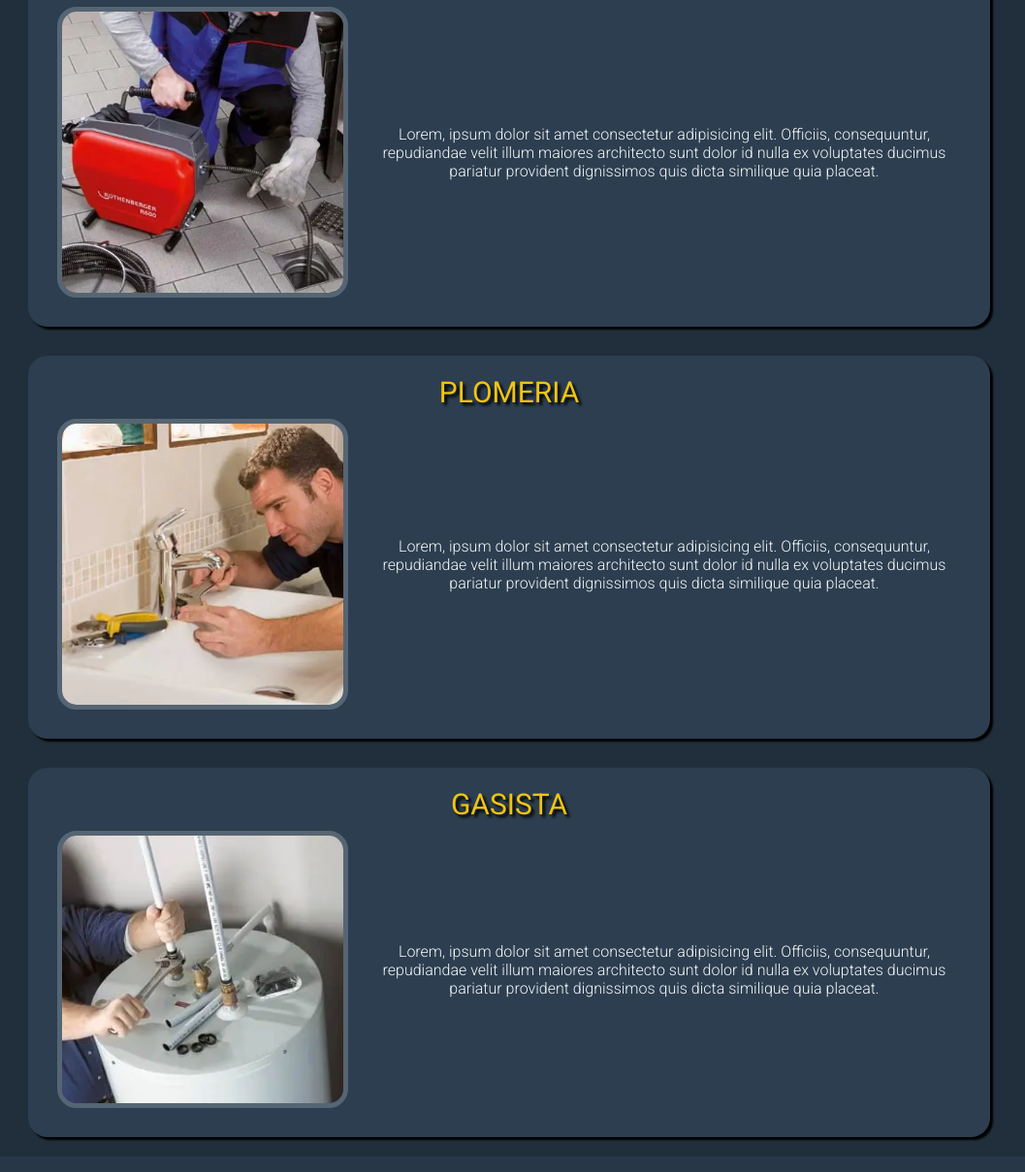
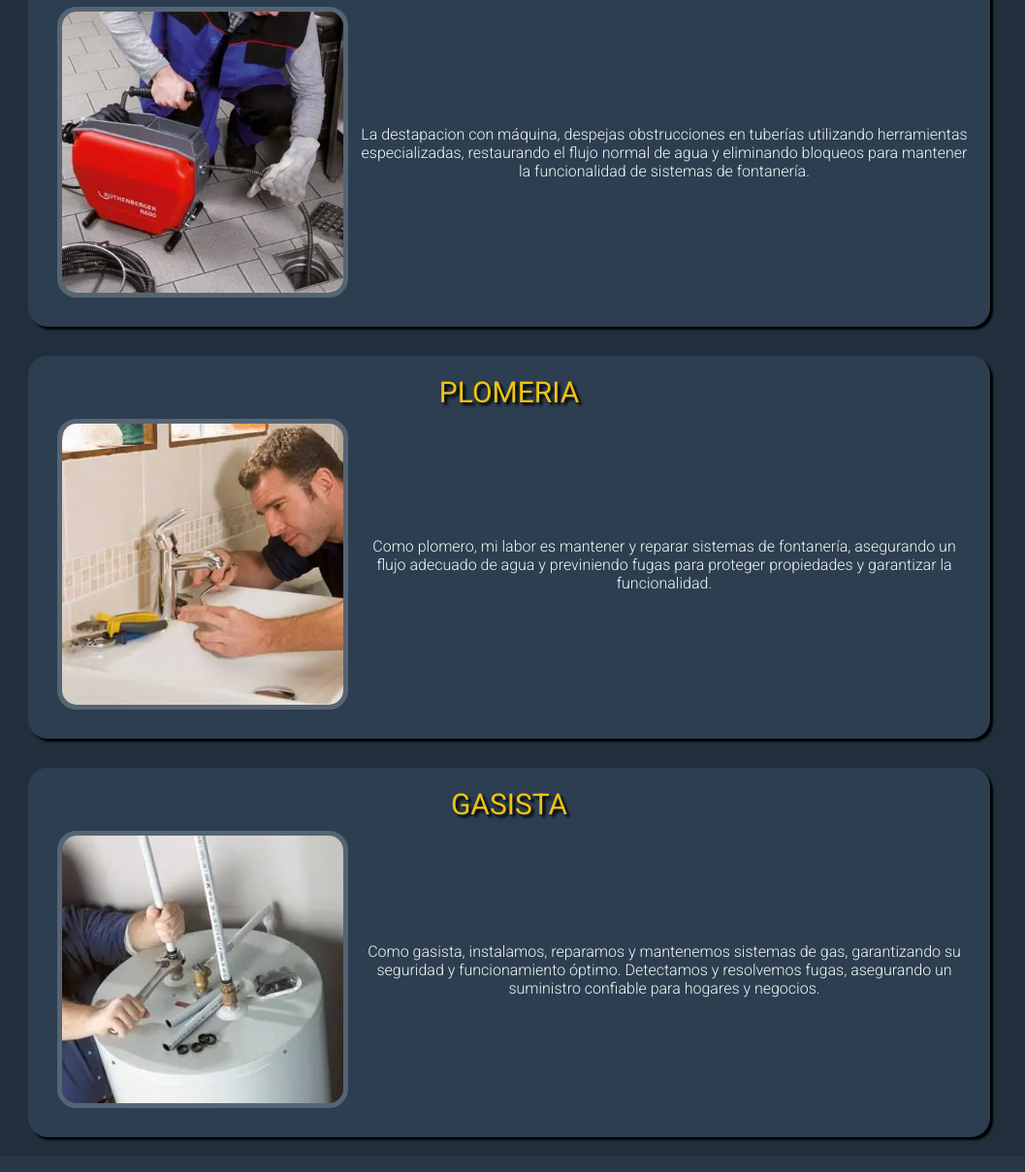
Before and after one commit to EduEzMez/Plomero24Hs-RCB, a website: page pages/servicios.html in a window 1280 px wide. Shown: the part 355-1564 px from the top of the page at 97% size, without its empty margins (115-1172 px from the left). Drawn offline with Linux system fonts and the light colour scheme.

Commit message:
Agregadas las descriciones correctas en la pagina Sevicios

```diff
--- a/pages/servicios.html
+++ b/pages/servicios.html
@@ -48,7 +48,7 @@
                         <img src="../assets/img/destapacion1.webp" alt="Destapaciones con maquina">
                     </div>
                     <div class="cajatext">
-                        <p>Lorem, ipsum dolor sit amet consectetur adipisicing elit. Officiis, consequuntur, repudiandae velit illum maiores architecto sunt dolor id nulla ex voluptates ducimus pariatur provident dignissimos quis dicta similique quia placeat.</p>
+                        <p>La destapacion con máquina, despejas obstrucciones en tuberías utilizando herramientas especializadas, restaurando el flujo normal de agua y eliminando bloqueos para mantener la funcionalidad de sistemas de fontanería.</p>
                     </div>
                 </div>
 
@@ -60,7 +60,7 @@
                         <img src="../assets/img/plomero1.webp" alt="Servicio de plomeria">
                     </div>
                     <div class="cajatext">
-                        <p>Lorem, ipsum dolor sit amet consectetur adipisicing elit. Officiis, consequuntur, repudiandae velit illum maiores architecto sunt dolor id nulla ex voluptates ducimus pariatur provident dignissimos quis dicta similique quia placeat.</p>
+                        <p>Como plomero, mi labor es mantener y reparar sistemas de fontanería, asegurando un flujo adecuado de agua y previniendo fugas para proteger propiedades y garantizar la funcionalidad.</p>
                     </div>
                 </div>
 
@@ -72,7 +72,7 @@
                         <img src="../assets/img/gasista.webp" alt="Gasista matriculado">
                     </div>
                     <div class="cajatext">
-                        <p>Lorem, ipsum dolor sit amet consectetur adipisicing elit. Officiis, consequuntur, repudiandae velit illum maiores architecto sunt dolor id nulla ex voluptates ducimus pariatur provident dignissimos quis dicta similique quia placeat.</p>
+                        <p>Como gasista, instalamos, reparamos y mantenemos sistemas de gas, garantizando su seguridad y funcionamiento óptimo. Detectamos y resolvemos fugas, asegurando un suministro confiable para hogares y negocios.</p>
                     </div>
                 </div>
 
```
